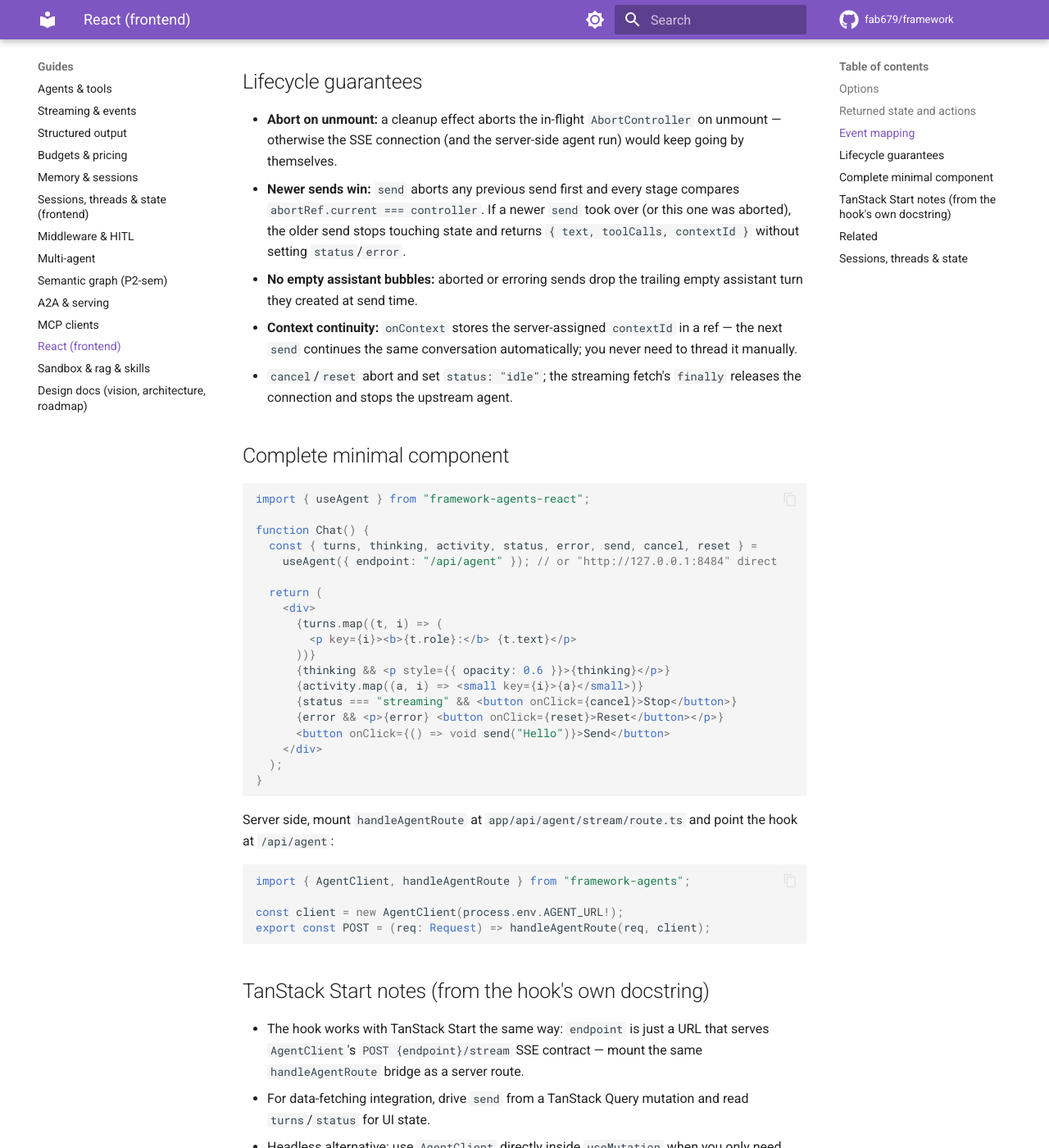
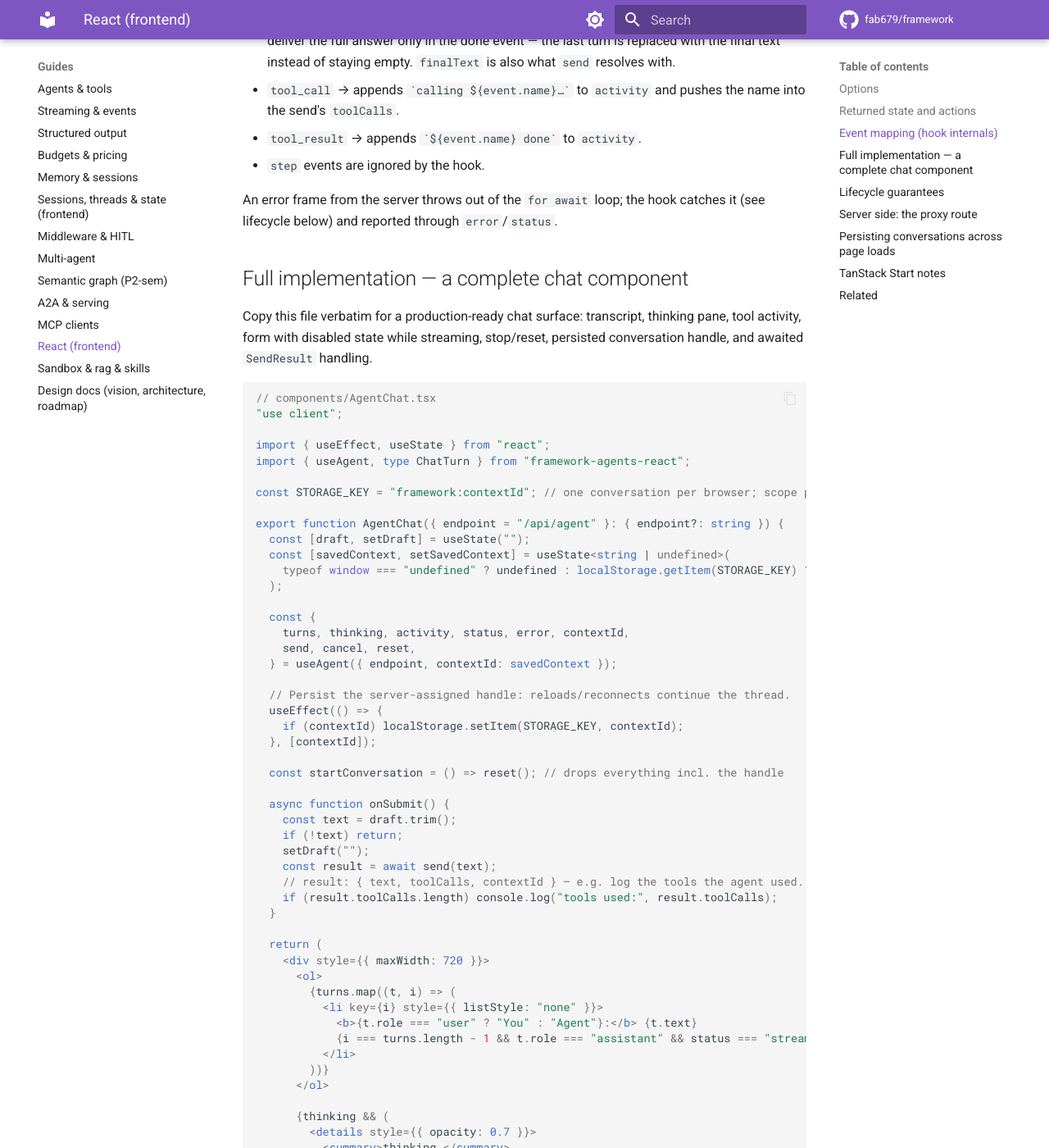
Before and after one commit to fab679/framework, an MkDocs documentation site: the page built from docs/guides/react.md, in a window 1280 px wide and 1400 px high, scrolled down 1829 px. Shown: the whole window at 82% size. Built offline with MkDocs 1.6.1 and Material for MkDocs 9.7.7, drawn with Linux system fonts in a browser that asks for light colours; comment, search, counter and statistics services are not loaded; some of the changed text lies outside the part shown.

Commit message:
docs(react): full implementation guide - complete chat component, SendResult flows, persistence, proxy wiring

````diff
--- a/docs/guides/react.md
+++ b/docs/guides/react.md
@@ -1,9 +1,13 @@
 # React (frontend)
 
-`framework-agents-react` ships one hook, `useAgent` (in `packages/react/src/useAgent.ts`), which turns a Framework agent server (or a proxy route) into live component state. It is a thin layer over `AgentClient` from `framework-agents` — the same client works headless.
+`framework-agents-react` ships one hook, `useAgent` (source:
+`packages/react/src/useAgent.ts`, 154 lines — read it; everything below is
+generated from that file). It turns a Framework agent server (or a proxy
+route) into live component state, and is a thin layer over `AgentClient`
+from `framework-agents`.
 
 ```bash
-npm install framework-agents-react   # peerDeps: react >= 18
+npm install framework-agents-react   # peerDeps: react >= 18, framework-agents
 ```
 
 ## Options
@@ -12,8 +16,12 @@ npm install framework-agents-react   # peerDeps: react >= 18
 useAgent({ endpoint, contextId, fetchFn });
 ```
 
-- `endpoint: string` — agent server URL or proxy-route parent. POSTs go to `${endpoint}/stream`, so a Next.js/TanStack proxy mounts at `/api/agent/stream` and the hook uses `"/api/agent"` (see [A2A & serving](a2a-serving.md)).
-- `contextId?: string` — persisted conversation handle; omit to let the server assign one. The hook remembers the server-assigned id across sends.
+- `endpoint: string` — agent server URL or proxy-route parent. POSTs go to
+  `${endpoint}/stream`, so a Next.js/TanStack proxy mounts at
+  `/api/agent/stream` and the hook uses `"/api/agent"` (see
+  [A2A & serving](a2a-serving.md)).
+- `contextId?: string` — persisted conversation handle; omit to let the
+  server assign one. The hook remembers the server-assigned id across sends.
 - `fetchFn?: typeof fetch` — injectable fetch (tests, adapters).
 
 ## Returned state and actions
@@ -26,25 +34,146 @@ const { turns, thinking, activity, status, error, contextId, send, cancel, reset
 | Field | Type | Meaning |
 |---|---|---|
 | `turns` | `ChatTurn[]` (`{ role: "user" \| "assistant", text }`) | full transcript, streaming into the last assistant turn |
-| `thinking` | `string` | accumulated reasoning deltas |
+| `thinking` | `string` | accumulated reasoning deltas (wiped on each send) |
 | `activity` | `string[]` | tool activity lines (`calling x…`, `x done`) |
 | `status` | `"idle" \| "streaming" \| "error"` | run status |
 | `error` | `string \| null` | last error message |
 | `contextId` | `string \| undefined` | the context handle this hook instance is using (your prop or server-assigned) |
-| `send` | `(text: string) => Promise<SendResult>` | send a message; returns `{ text, toolCalls, contextId }` (`toolCalls` are names in call order) |
-| `cancel` | `() => void` | abort the in-flight stream, status back to `idle` |
+| `send` | `(text: string) => Promise<SendResult>` | send a message and await the outcome — resolves `{ text, toolCalls, contextId }` (`toolCalls` are names in call order) |
+| `cancel` | `() => void` | abort the in-flight stream (status `idle`) |
 | `reset` | `() => void` | abort, clear turns/thinking/activity/error, and drop the context id (fresh conversation) |
 
-## Event mapping
+`SendResult` (exported from `framework-agents-react`):
+
+```ts
+interface SendResult {
+  text: string;       // final answer text of THIS send
+  toolCalls: string[]; // tool names in call order
+  contextId?: string;  // handle used for this send (source of truth for the next one)
+}
+```
+
+## Event mapping (hook internals)
 
 - `token` → the delta appends to the last `turns` entry (the assistant turn created at send time).
 - `thinking` → appends to `thinking`.
-- `done` (when it carries text) → **reconcile**: some providers/middleware stream no deltas and deliver the full answer only in the done event — the last turn is replaced with the final text instead of staying empty.
+- `done` (when it carries text) → **reconcile**: some providers/middleware stream no deltas and deliver the full answer only in the done event — the last turn is replaced with the final text instead of staying empty. `finalText` is also what `send` resolves with.
 - `tool_call` → appends `` `calling ${event.name}…` `` to `activity` and pushes the name into the send's `toolCalls`.
 - `tool_result` → appends `` `${event.name} done` `` to `activity`.
 - `step` events are ignored by the hook.
 
-An error frame from the server throws out of the `for await` loop; the hook catches it (see lifecycle below).
+An error frame from the server throws out of the `for await` loop; the hook
+catches it (see lifecycle below) and reported through `error`/`status`.
+
+## Full implementation — a complete chat component
+
+Copy this file verbatim for a production-ready chat surface: transcript,
+thinking pane, tool activity, form with disabled state while streaming,
+stop/reset, persisted conversation handle, and awaited `SendResult` handling.
+
+```tsx
+// components/AgentChat.tsx
+"use client";
+
+import { useEffect, useState } from "react";
+import { useAgent, type ChatTurn } from "framework-agents-react";
+
+const STORAGE_KEY = "framework:contextId"; // one conversation per browser; scope per user for multi-user
+
+export function AgentChat({ endpoint = "/api/agent" }: { endpoint?: string }) {
+  const [draft, setDraft] = useState("");
+  const [savedContext, setSavedContext] = useState<string | undefined>(
+    typeof window === "undefined" ? undefined : localStorage.getItem(STORAGE_KEY) ?? undefined,
+  );
+
+  const {
+    turns, thinking, activity, status, error, contextId,
+    send, cancel, reset,
+  } = useAgent({ endpoint, contextId: savedContext });
+
+  // Persist the server-assigned handle: reloads/reconnects continue the thread.
+  useEffect(() => {
+    if (contextId) localStorage.setItem(STORAGE_KEY, contextId);
+  }, [contextId]);
+
+  const startConversation = () => reset(); // drops everything incl. the handle
+
+  async function onSubmit() {
+    const text = draft.trim();
+    if (!text) return;
+    setDraft("");
+    const result = await send(text);
+    // result: { text, toolCalls, contextId } — e.g. log the tools the agent used.
+    if (result.toolCalls.length) console.log("tools used:", result.toolCalls);
+  }
+
+  return (
+    <div style={{ maxWidth: 720 }}>
+      <ol>
+        {turns.map((t, i) => (
+          <li key={i} style={{ listStyle: "none" }}>
+            <b>{t.role === "user" ? "You" : "Agent"}:</b> {t.text}
+            {i === turns.length - 1 && t.role === "assistant" && status === "streaming" && "▌"}
+          </li>
+        ))}
+      </ol>
+
+      {thinking && (
+        <details style={{ opacity: 0.7 }}>
+          <summary>thinking…</summary>
+          <pre>{thinking}</pre>
+        </details>
+      )}
+
+      {activity.length > 0 && (
+        <ul style={{ opacity: 0.7 }}>
+          {activity.map((a, i) => (
+            <li key={i} style={{ listStyle: "none" }}>{a}</li>
+          ))}
+        </ul>
+      )}
+
+      {contextId && <small>conversation: {contextId}</small>}
+
+      <form
+        onSubmit={(e) => { e.preventDefault(); void onSubmit(); }}
+        style={{ display: "flex", gap: 8, marginTop: 12 }}
+      >
+        <input
+          value={draft}
+          onChange={(e) => setDraft(e.target.value)}
+          placeholder='Ask anything…'
+          disabled={status === "streaming"}
+          style={{ flexGrow: 1 }}
+        />
+        {status === "streaming" ? (
+          <button type="button" onClick={cancel}>Stop</button>
+        ) : (
+          <button type="submit" disabled={!draft.trim()}>Send</button>
+        )}
+      </form>
+
+      {status === "error" && (
+        <p style={{ color: "crimson" }}>{error}</p>
+      )}
+      <button onClick={startConversation} style={{ marginTop: 8 }}>New conversation</button>
+    </div>
+  );
+}
+```
+
+And the awaiting-`SendResult` pattern in a submit handler (async flows,
+tool reactions, conversation bookkeeping):
+
+```tsx
+async function onSubmit() {
+  const { text, toolCalls, contextId } = await send("Summarize this PR and file it");
+  if (toolCalls.includes("file_pr")) refetchQueue();          // react to the tools used
+  analytics.track("agent_reply", { toolCalls, contextId });
+  // text is the FINAL answer even if the provider streamed no deltas:
+  console.log(text);
+}
+```
 
 ## Lifecycle guarantees
 
@@ -52,33 +181,12 @@ An error frame from the server throws out of the `for await` loop; the hook catc
 - **Newer sends win:** `send` aborts any previous send first and every stage compares `abortRef.current === controller`. If a newer `send` took over (or this one was aborted), the older send stops touching state and returns `{ text, toolCalls, contextId }` without setting `status`/`error`.
 - **No empty assistant bubbles:** aborted or erroring sends drop the trailing empty assistant turn they created at send time.
 - **Context continuity:** `onContext` stores the server-assigned `contextId` in a ref — the next `send` continues the same conversation automatically; you never need to thread it manually.
-- `cancel`/`reset` abort and set `status: "idle"`; the streaming fetch's `finally` releases the connection and stops the upstream agent.
+- `cancel`/`reset` abort and set `status: "idle"`; the streaming fetch's `finally` releases the connection and stops the upstream agent (server-side disconnect handling cancels the run).
 
-## Complete minimal component
+## Server side: the proxy route
 
-```tsx
-import { useAgent } from "framework-agents-react";
-
-function Chat() {
-  const { turns, thinking, activity, status, error, send, cancel, reset } =
-    useAgent({ endpoint: "/api/agent" }); // or "http://127.0.0.1:8484" direct
-
-  return (
-    <div>
-      {turns.map((t, i) => (
-        <p key={i}><b>{t.role}:</b> {t.text}</p>
-      ))}
-      {thinking && <p style={{ opacity: 0.6 }}>{thinking}</p>}
-      {activity.map((a, i) => <small key={i}>{a}</small>)}
-      {status === "streaming" && <button onClick={cancel}>Stop</button>}
-      {error && <p>{error} <button onClick={reset}>Reset</button></p>}
-      <button onClick={() => void send("Hello")}>Send</button>
-    </div>
-  );
-}
-```
-
-Server side, mount `handleAgentRoute` at `app/api/agent/stream/route.ts` and point the hook at `/api/agent`:
+Server side, mount `handleAgentRoute` at `app/api/agent/stream/route.ts` and
+point the hook at `/api/agent`:
 
 ```ts
 import { AgentClient, handleAgentRoute } from "framework-agents";
@@ -87,11 +195,26 @@ const client = new AgentClient(process.env.AGENT_URL!);
 export const POST = (req: Request) => handleAgentRoute(req, client);
 ```
 
-## TanStack Start notes (from the hook's own docstring)
+`AGENT_URL` points at any Framework agent server — a `framework.json`-served
+stack (`serveFramework`), your own `A2AServer`, or the direct provider-backed
+setup. The proxy contract is `POST { text, contextId? }` → SSE frames.
 
-- The hook works with TanStack Start the same way: `endpoint` is just a URL that serves `AgentClient`'s `POST {endpoint}/stream` SSE contract — mount the same `handleAgentRoute` bridge as a server route.
-- For data-fetching integration, drive `send` from a TanStack Query mutation and read `turns`/`status` for UI state.
-- Headless alternative: use `AgentClient` directly inside `useMutation` when you only need final answers:
+## Persisting conversations across page loads
+
+`contextId` round-trips through the server: pass it back and the served agent
+(its per-context memory/session) continues the thread. The full state model —
+what lives in the UI vs. what lives on the server per context — is in
+[Sessions, threads & state](sessions-and-state.md).
+
+## TanStack Start notes
+
+- The hook works with TanStack Start exactly like Next.js: `endpoint` is just
+  a URL serving `AgentClient`'s `POST {endpoint}/stream` SSE contract — mount
+  the same `handleAgentRoute` bridge as a server route.
+- For data-fetching integration, drive `send` from a TanStack Query mutation
+  and read `turns`/`status` for UI state.
+- Headless alternative: use `AgentClient` directly inside `useMutation` when
+  you only need final answers:
 
 ```ts
 import { useMutation } from "@tanstack/react-query";
@@ -105,9 +228,6 @@ const answer = useMutation({
 
 ## Related
 
+- [Sessions, threads & state](sessions-and-state.md) — the full state ownership model
 - [A2A & serving](a2a-serving.md) — the wire contract and server setup
 - [Streaming & events](streaming.md) — the event types mapped above
-
-## Sessions, threads & state
-
-The UI owns only an opaque `contextId`. What the server keeps per context (per-context agent, session persistence, HITL checkpoints) and the three server-side state lifetimes are covered in [Sessions, threads & state](sessions-and-state.md).
````
